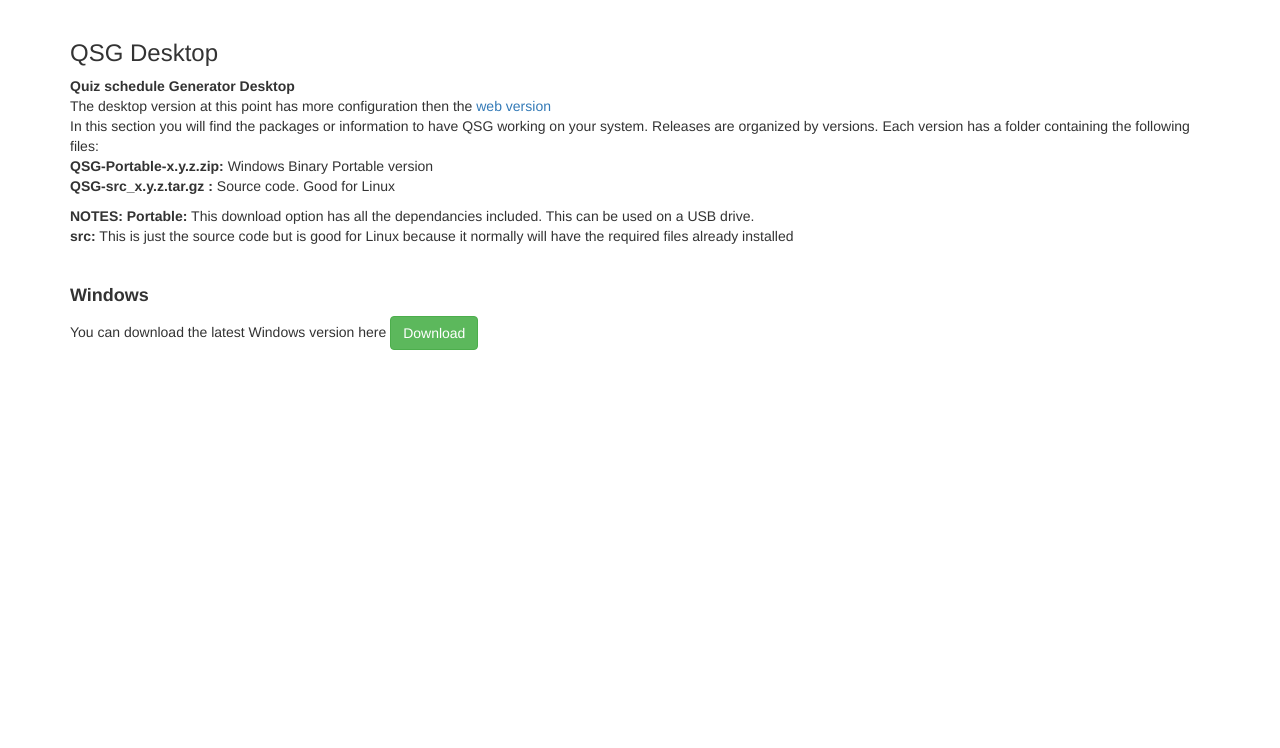
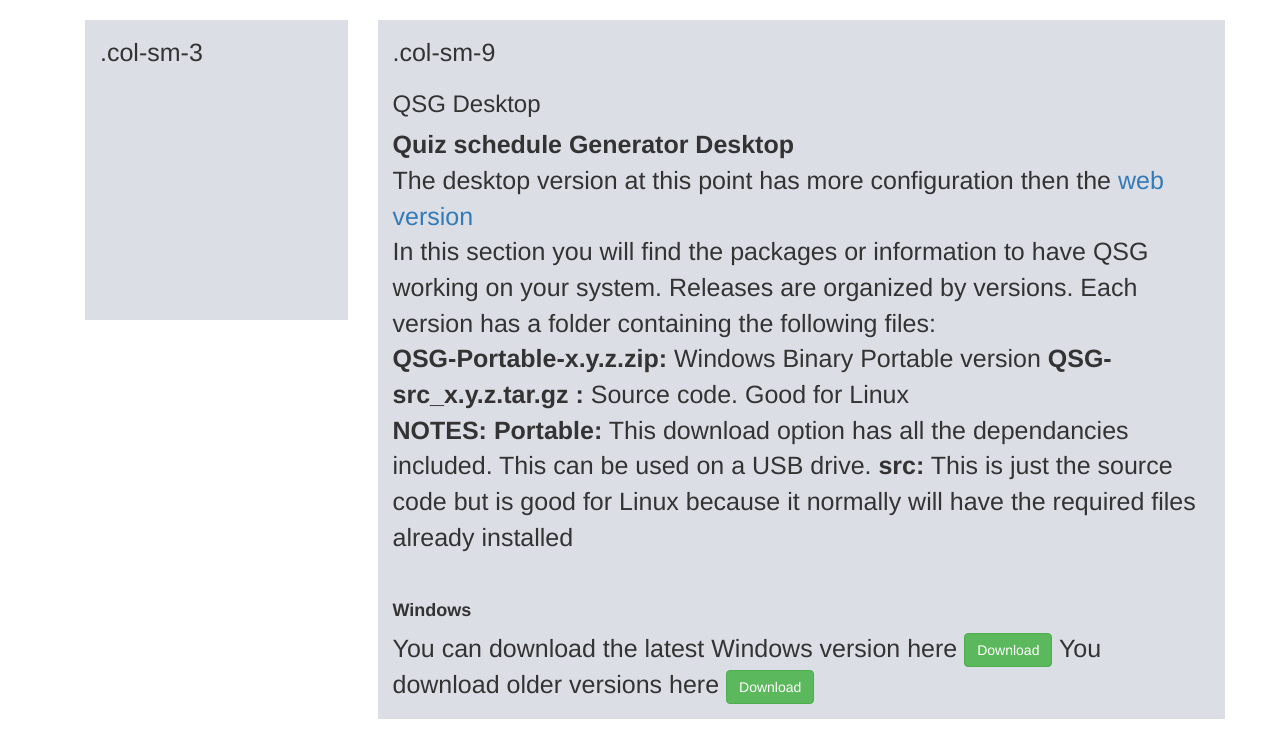
Before and after one commit to outlaws42/elderway, a Flask app: page /qsg_desktop in a window 1280 px wide. Shown: the part 52-800 px from the top of the page. Run offline with Flask 2, Linux system fonts and the light colour scheme; some libraries are stand-ins or nearby versions.

Commit message:
added css

```diff
--- /dev/null
+++ b/app/static/css/main.css
@@ -0,0 +1,15 @@
+p{
+        padding: 50px;
+        font-size: 32px;
+        font-weight: bold;
+        text-align: center;
+        background: #dbdfe5;
+    }
+
+.demo-content{
+        padding: 15px ;
+        font-size: 25px;
+        min-height: 300px;
+        background: #dbdfe5;
+        margin-bottom: 10px;
+      }
--- a/app/templates/base.html
+++ b/app/templates/base.html
@@ -3,6 +3,12 @@
 {% block title %}
     {% if title %}{{ title }} - Elderway{% else %}'Welcome to Elderway{% endif %}
 {% endblock %}
+
+{% block head %}
+  {{ super() }}
+<link rel="stylesheet" href="{{ url_for('static', filename='css/main.css') }}">
+{% endblock %}
+
 
 {% block navbar %}
     <nav class="navbar navbar-default">
--- a/app/templates/index.html
+++ b/app/templates/index.html
@@ -4,6 +4,7 @@
 {% block app_content %}
     <h3>Welcome To Elderway</h3>
   <div>
+    Thank
     Elderway is a playground for my apps and things I like.
 
   </div>
--- a/app/templates/qsg_desktop.html
+++ b/app/templates/qsg_desktop.html
@@ -2,7 +2,14 @@
 {% import 'bootstrap/wtf.html' as wtf %}
 
 {% block app_content %}
-  <div>
+<div class="container">
+  <div class="row">
+    <div class="col-sm-3">
+                <div class="demo-content">.col-sm-3</div>
+    </div>
+
+    <div class="col-sm-9">
+                <div class="demo-content bg-alt">.col-sm-9
                   <h3>{{type}}</h3>
                   <b>Quiz schedule Generator Desktop</b><br />
                   The desktop version at this point has more configuration then the
@@ -12,24 +19,28 @@
                   In this section you will find the packages or information to have QSG working on your system.
                   Releases are organized by versions. Each version has a folder containing the following files:<br />
 
-<p>
-  <b>QSG-Portable-x.y.z.zip:</b> Windows Binary Portable version<br />
-  <b>QSG-src_x.y.z.tar.gz :</b> Source code. Good for Linux
-</p>
 
-<p>
-<b>NOTES:</b>
-<b>Portable:</b> This download option has all the dependancies included.  This can be used on a USB drive.<br />
+                  <b>QSG-Portable-x.y.z.zip:</b> Windows Binary Portable version
+                  <b>QSG-src_x.y.z.tar.gz :</b> Source code. Good for Linux<br />
+
+
+                  <b>NOTES:</b></li>
+                  <b>Portable:</b> This download option has all the dependancies included.  This can be used on a USB drive.
                   <b>src:</b> This is just the source code but is good for Linux because it normally will have the required files already installed
-</p>
-  </div>
-  <div>
                   <br />
-    <h4><b><img sorce="/static/os-windows.gif" />Windows</b></h4>
+                  <img source="{{ url_for('static', filename='os-windows.gif') }}"/><h4><b>Windows</b></h4>
+
                   You can download the latest Windows version here
                   <a class="btn btn-success" href="https://sourceforge.net/projects/quiz-schedule-generator/files/latest/download?source=directory">
                     Download
                   </a>
+                  You download older versions here
+                  <a class="btn btn-success" href="https://sourceforge.net/projects/quiz-schedule-generator/files/1.0/">
+                    Download
+                  </a>
+                </div>
+    </div>
+  </div>
 </div>
 
 {% endblock %}
```
Also changed, not shown: app/templates/weather_kiosk.html (+23 -0 lines). Lines whose indentation alone changed are shown as unchanged.
